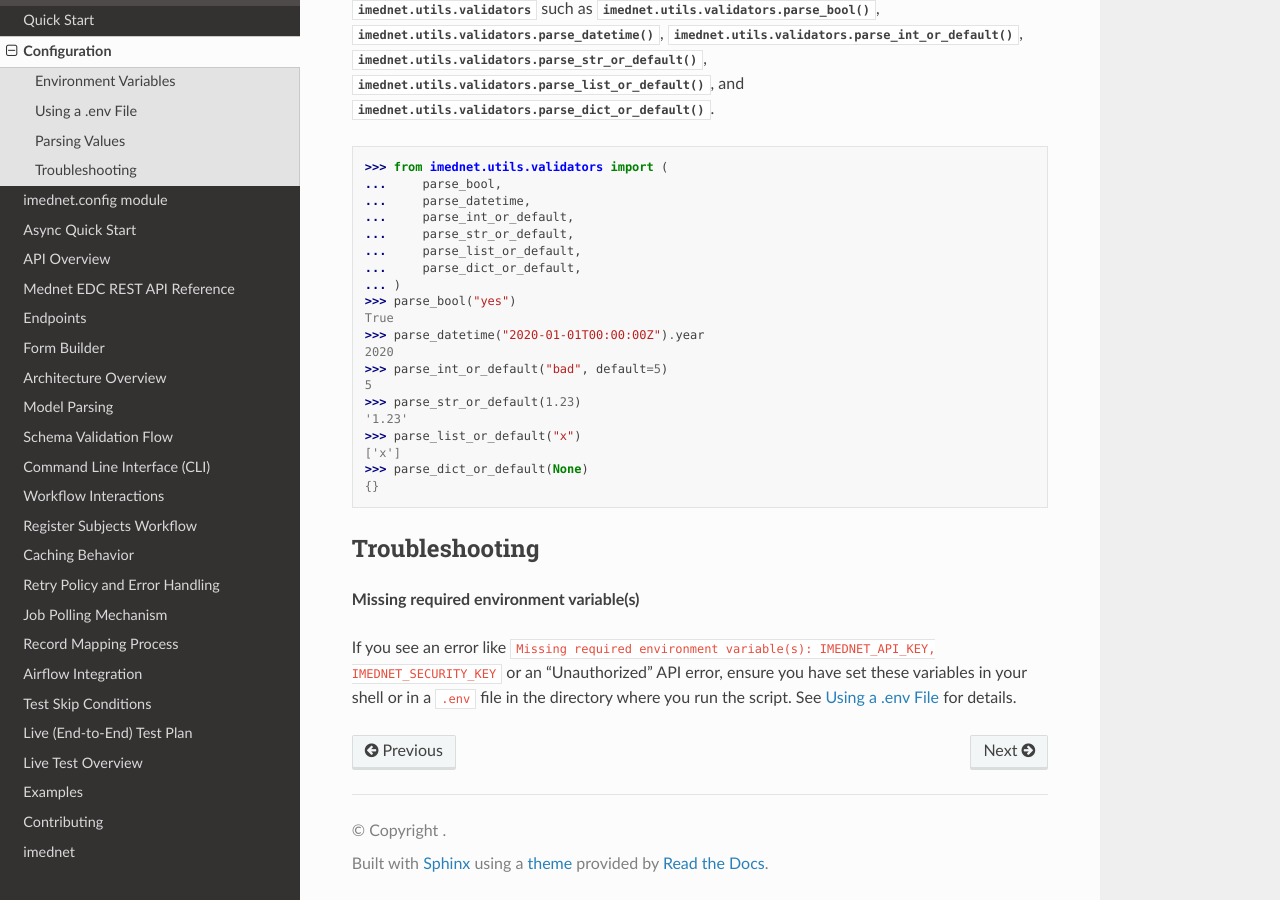
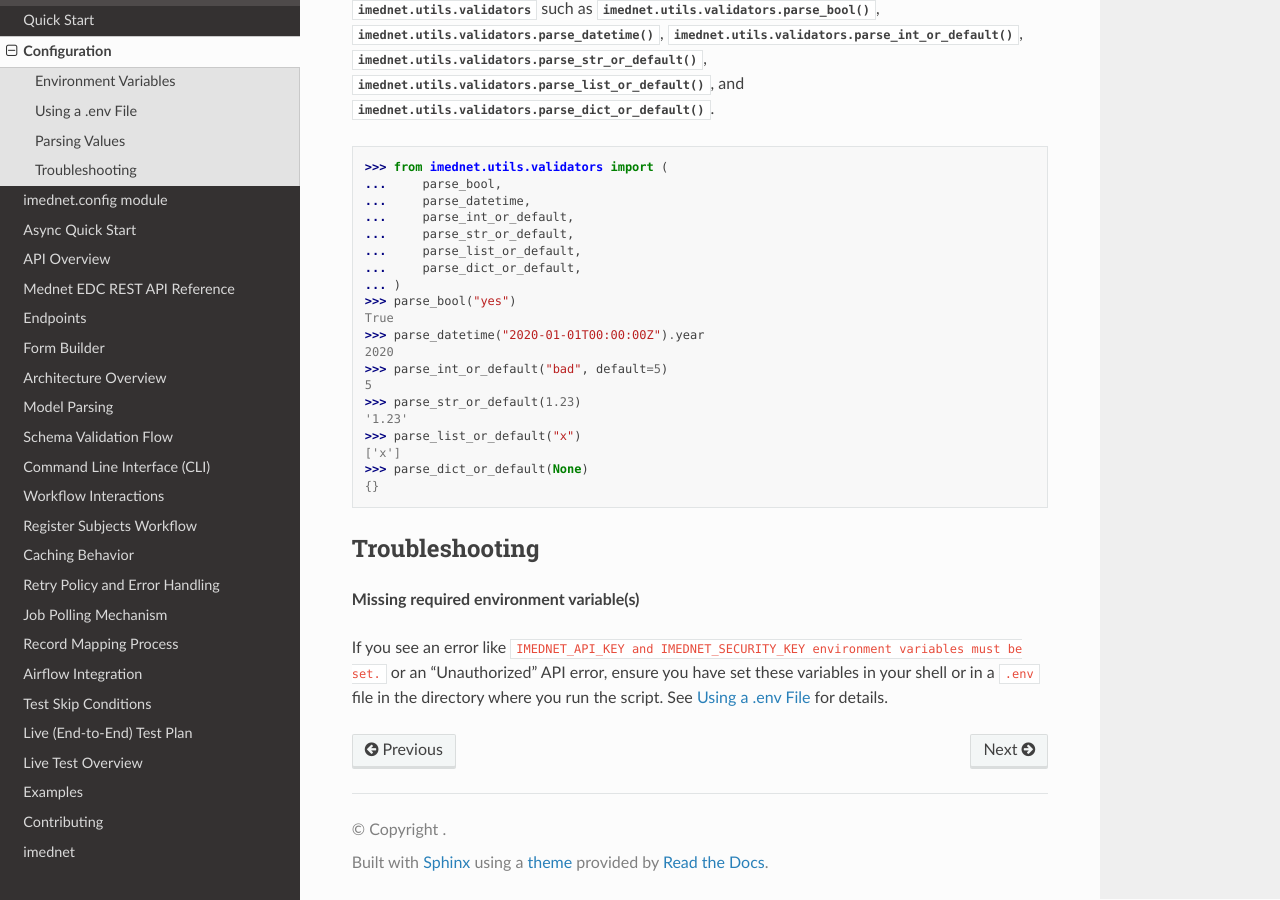
Before and after one commit to fderuiter/imednet-python-sdk, a Sphinx documentation site: the page built from docs/configuration.rst, in a window 1280 px wide and 900 px high, scrolled down 1114 px. Built offline with Sphinx 7.4.7 and the Read the Docs theme 3.1.0, drawn with Linux system fonts in a browser that asks for light colours.

Commit message:
docs: update troubleshooting error messages to match CLI output (#808)
Updated the expected error message in the Troubleshooting section of `README.md`
and `docs/configuration.rst` to match the actual CLI output, reducing user
confusion during first-run authentication issues.

Co-authored-by: google-labs-jules[bot] <161369871+google-labs-jules[bot]@users.noreply.github.com>

```diff
--- a/docs/configuration.rst
+++ b/docs/configuration.rst
@@ -97,4 +97,4 @@ Troubleshooting
 
 **Missing required environment variable(s)**
 
-If you see an error like ``Missing required environment variable(s): IMEDNET_API_KEY, IMEDNET_SECURITY_KEY`` or an "Unauthorized" API error, ensure you have set these variables in your shell or in a ``.env`` file in the directory where you run the script. See `Using a .env File`_ for details.
+If you see an error like ``IMEDNET_API_KEY and IMEDNET_SECURITY_KEY environment variables must be set.`` or an "Unauthorized" API error, ensure you have set these variables in your shell or in a ``.env`` file in the directory where you run the script. See `Using a .env File`_ for details.
```
Also changed, not shown: README.md (+1 -1 lines).
